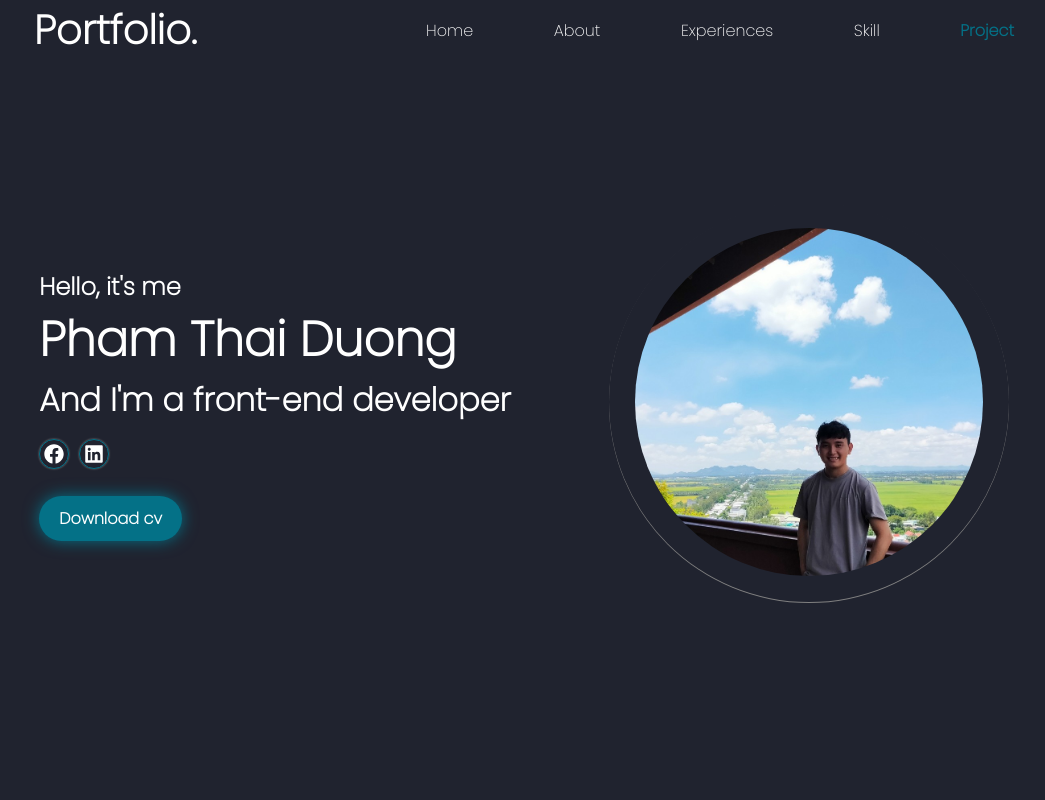
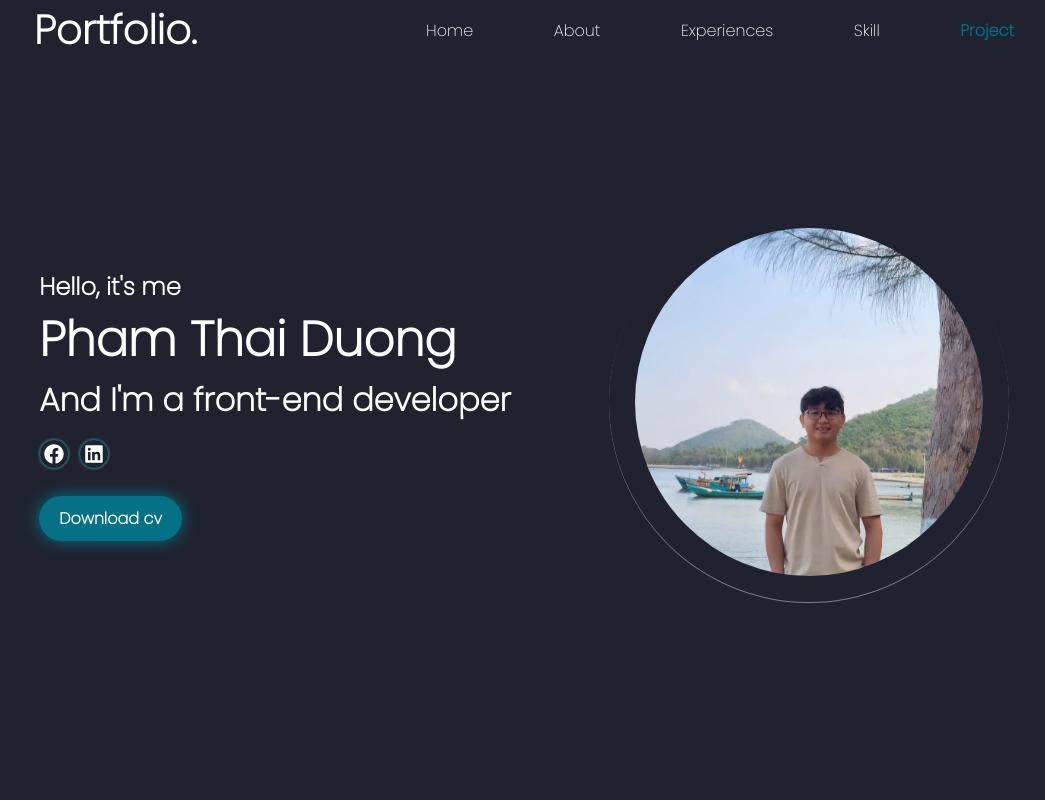
Before and after one commit to ThaiDuong98/portfolio, a React (Create React App) app: page / in a window 1280 px wide. Shown: the top 800 px of the page, without its empty margins (116-1161 px from the left). Built offline with nearby package versions, Linux system fonts and the light colour scheme.

Commit message:
[Update] update avatar

```diff
--- a/src/components/header/Header.js
+++ b/src/components/header/Header.js
@@ -140,7 +140,7 @@ const HeaderPage = ({scrollRef, handleClick, activeHeaderMenu, observeActiveComp
           </div>
 
           <div className={isVisible ? "hero-right active" : "hero-right"}>
-            <img src="/imgs/me.jpg" />
+            <img src="/imgs/avatar.jpg" />
           </div>
         </section>
       </div>
```
Also changed, not shown: public/imgs/avatar.jpg (added).
